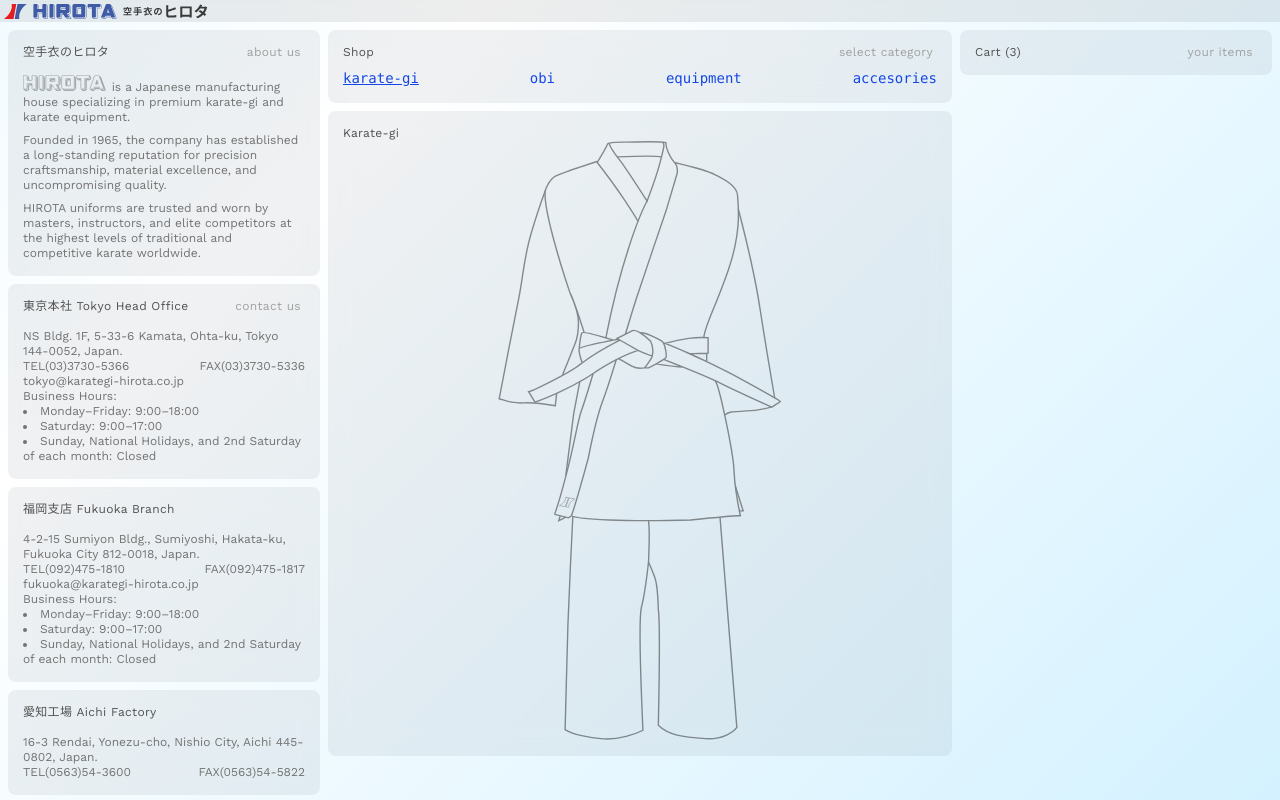
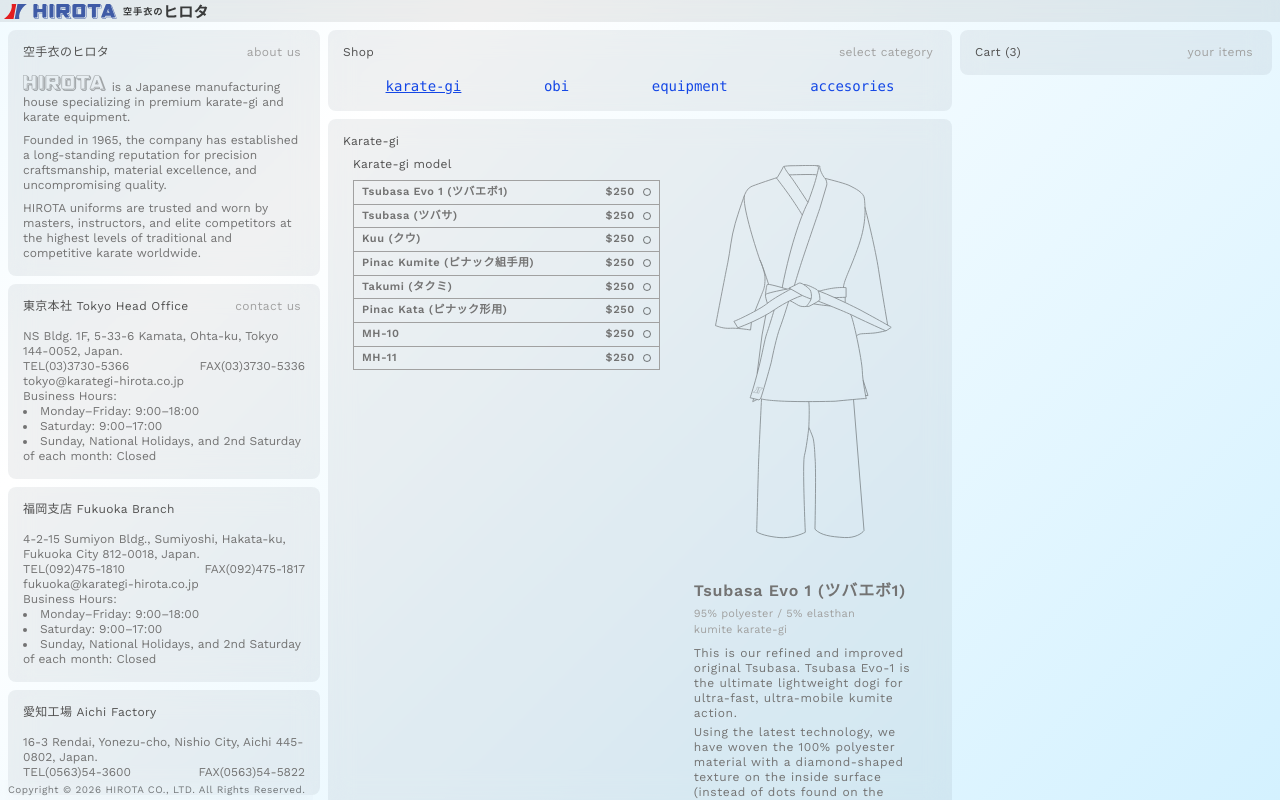
Before and after one commit to valentin-rack/hirota-2.0, a React (Vite) app: page / in a window 1280 px wide. Built offline with nearby package versions, Linux system fonts and the light colour scheme.

Commit message:
HIROTA 2.0: footer addition

```diff
--- a/src/components/about/About.jsx
+++ b/src/components/about/About.jsx
@@ -6,10 +6,12 @@ import FukuokaCard from "./elements/FukuokaCard";
 import AichiCard from "./elements/AichiCard";
 import ReservationsCard from "./elements/ReservationsCard";
 import FollowUsCard from "./elements/FollowUsCard";
+import FooterText from "../layout/FooterText";
+import FooterWithLogo from "../layout/FooterWithLogo";
 
 function About() {
   return (
-    <section className="flex flex-col gap-2 min-h-screen md:min-h-0 md:h-full md:overflow-y-auto pt-[30px] pb-2">
+    <section className="flex flex-col gap-2 min-h-screen md:min-h-0 md:h-full md:overflow-y-auto pt-[30px] pb-6">
 
       <AboutUsCard />
 
@@ -23,6 +25,8 @@ function About() {
 
       <FollowUsCard />
 
+      <FooterText />
+
     </section>
   );
 }
--- a/src/components/cart/Cart.jsx
+++ b/src/components/cart/Cart.jsx
@@ -2,7 +2,7 @@ import Card from "../ui/Card";
 
 function Cart() {
   return (
-    <section className="flex flex-col gap-2 min-h-screen md:min-h-0 md:h-full md:overflow-y-auto pt-[30px] pb-2">
+    <section className="flex flex-col gap-2 min-h-screen md:min-h-0 md:h-full md:overflow-y-auto pt-[30px] pb-6">
       <Card title="Cart (3)" subtitle="your items">
       </Card>
     </section>
--- /dev/null
+++ b/src/components/layout/FooterText.jsx
@@ -0,0 +1,13 @@
+function FooterText() {
+  const year = new Date().getFullYear();
+
+  return (
+    <footer className="pt-1 md:fixed md:bottom-[0px] md:left-[0px] md:backdrop-blur-md md:px-2 md:py-1">
+      <p className="leading-tight tracking-wider text-[10px] text-black/50 text-center md:align-baseline">
+        Copyright © {year} HIROTA CO., LTD. All Rights Reserved.
+      </p>
+    </footer>
+  );
+}
+
+export default FooterText;
--- a/src/components/shop/Shop.jsx
+++ b/src/components/shop/Shop.jsx
@@ -28,11 +28,11 @@ function Shop() {
     "text-sm font-mono text-blue-700 hover:underline cursor-pointer";
 
   return (
-    <section className="flex flex-col gap-2 min-h-screen md:min-h-0 md:h-full md:overflow-y-auto pt-[30px] pb-2">
+    <section className="flex flex-col gap-2 min-h-screen md:min-h-0 md:h-full md:overflow-y-auto pt-[30px] pb-6">
 
       <Card title="Shop" subtitle="select category">
         <nav>
-          <div className="flex gap-2 justify-between mt-2">
+          <div className="flex gap-10 justify-evenly mt-4">
 
             <button
               onClick={() => setActiveCategory("karate-gi")}
--- a/src/components/shop/elements/KarategiCard.jsx
+++ b/src/components/shop/elements/KarategiCard.jsx
@@ -4,7 +4,135 @@ import karategi from "../../../assets/ui/karate-gi-vector.svg"
 function KarategiCard() {
   return(
     <Card title="Karate-gi">
-      <img src={karategi} alt="HIROTA karate-gi" className="opacity-85 h-[600px]"/>
+      <div class="flex w-full">
+
+
+        <div class="basis-[55%] pt-2 px-2.5 pb-5 leading-tight">
+            <p class="title mb-2">Karate-gi model</p>
+
+            <table class="w-full border-collapse text-xs font-bold">
+              <tbody>
+                <tr class="karate-gi-option cursor-pointer">
+                  <td class="group px-2 py-1 border border-neutral-400">
+                    <div class="flex items-center justify-between">
+                      <span class="font-semibold tracking-wider text-neutral-500 text-[11px]">Tsubasa Evo 1 (ツバエボ1)</span>
+                      <div class="flex items-center gap-2">
+                        <span class="font-semibold tracking-wider text-neutral-500 text-[11px]">$250</span>
+                        <div class="circle relative w-[8px] h-[8px] rounded-full border border-black/50 flex items-center justify-center">
+                          <div class="inner-circle hidden w-[4px] h-[4px] rounded-full"></div>
+                        </div>
+                      </div>
+                    </div>
+                  </td>
+                </tr>
+                <tr class="karate-gi-option cursor-pointer">
+                  <td class="group px-2 py-1 border border-neutral-400">
+                    <div class="flex items-center justify-between">
+                      <span class="font-semibold tracking-wider text-neutral-500 text-[11px]">Tsubasa (ツバサ)</span>
+                      <div class="flex items-center gap-2">
+                        <span class="font-semibold tracking-wider text-neutral-500 text-[11px]">$250</span>
+                        <div class="circle relative w-[8px] h-[8px] rounded-full border border-black/50 flex items-center justify-center">
+                          <div class="inner-circle hidden w-[4px] h-[4px] rounded-full"></div>
+                        </div>
+                      </div>
+                    </div>
+                  </td>
+                </tr>
+                <tr class="karate-gi-option cursor-pointer">
+                  <td class="group px-2 py-1 border border-neutral-400">
+                    <div class="flex items-center justify-between">
+                      <span class="font-semibold tracking-wider text-neutral-500 text-[11px]">Kuu (クウ)</span>
+                      <div class="flex items-center gap-2">
+                        <span class="font-semibold tracking-wider text-neutral-500 text-[11px]">$250</span>
+                        <div class="circle relative w-[8px] h-[8px] rounded-full border border-black/50 flex items-center justify-center">
+                          <div class="inner-circle hidden w-[4px] h-[4px] rounded-full"></div>
+                        </div>
+                      </div>
+                    </div>
+                  </td>
+                </tr>
+                <tr class="karate-gi-option cursor-pointer">
+                  <td class="group px-2 py-1 border border-neutral-400">
+                    <div class="flex items-center justify-between">
+                      <span class="font-semibold tracking-wider text-neutral-500 text-[11px]">Pinac Kumite (ピナック組手用)</span>
+                      <div class="flex items-center gap-2">
+                        <span class="font-semibold tracking-wider text-neutral-500 text-[11px]">$250</span>
+                        <div class="circle relative w-[8px] h-[8px] rounded-full border border-black/50 flex items-center justify-center">
+                          <div class="inner-circle hidden w-[4px] h-[4px] rounded-full"></div>
+                        </div>
+                      </div>
+                    </div>
+                  </td>
+                </tr>
+                <tr class="karate-gi-option cursor-pointer">
+                  <td class="group px-2 py-1 border border-neutral-400">
+                    <div class="flex items-center justify-between">
+                      <span class="font-semibold tracking-wider text-neutral-500 text-[11px]">Takumi (タクミ)</span>
+                      <div class="flex items-center gap-2">
+                        <span class="font-semibold tracking-wider text-neutral-500 text-[11px]">$250</span>
+                        <div class="circle relative w-[8px] h-[8px] rounded-full border border-black/50 flex items-center justify-center">
+                          <div class="inner-circle hidden w-[4px] h-[4px] rounded-full"></div>
+                        </div>
+                      </div>
+                    </div>
+                  </td>
+                </tr>
+                <tr class="karate-gi-option cursor-pointer">
+                  <td class="group px-2 py-1 border border-neutral-400">
+                    <div class="flex items-center justify-between">
+                      <span class="font-semibold tracking-wider text-neutral-500 text-[11px]">Pinac Kata (ピナック形用)</span>
+                      <div class="flex items-center gap-2">
+                        <span class="font-semibold tracking-wider text-neutral-500 text-[11px]">$250</span>
+                        <div class="circle relative w-[8px] h-[8px] rounded-full border border-black/50 flex items-center justify-center">
+                          <div class="inner-circle hidden w-[4px] h-[4px] rounded-full"></div>
+                        </div>
+                      </div>
+                    </div>
+                  </td>
+                </tr>
+                <tr class="karate-gi-option cursor-pointer">
+                  <td class="group px-2 py-1 border border-neutral-400">
+                    <div class="flex items-center justify-between">
+                      <span class="font-semibold tracking-wider text-neutral-500 text-[11px]">MH-10</span>
+                      <div class="flex items-center gap-2">
+                        <span class="font-semibold tracking-wider text-neutral-500 text-[11px]">$250</span>
+                        <div class="circle relative w-[8px] h-[8px] rounded-full border border-black/50 flex items-center justify-center">
+                          <div class="inner-circle hidden w-[4px] h-[4px] rounded-full"></div>
+                        </div>
+                      </div>
+                    </div>
+                  </td>
+                </tr>
+                <tr class="karate-gi-option cursor-pointer">
+                  <td class="group px-2 py-1 border border-neutral-400">
+                    <div class="flex items-center justify-between">
+                      <span class="font-semibold tracking-wider text-neutral-500 text-[11px]">MH-11</span>
+                      <div class="flex items-center gap-2">
+                        <span class="font-semibold tracking-wider text-neutral-500 text-[11px]">$250</span>
+                        <div class="circle relative w-[8px] h-[8px] rounded-full border border-black/50 flex items-center justify-center">
+                          <div class="inner-circle hidden w-[4px] h-[4px] rounded-full"></div>
+                        </div>
+                      </div>
+                    </div>
+                  </td>
+                </tr>
+              </tbody>
+            </table>
+        </div>
+
+        <div class="basis-[45%] flex flex-col mt-4 mb-5">
+          <img src={karategi} alt="HIROTA karate-gi" className="w-[66%] mx-auto opacity-80 select-none mb-10"/>
+
+          <div class="mx-6">
+            <p class="text-base mb-1 font-semibold tracking-wider text-neutral-500">Tsubasa Evo 1 (ツバエボ1)</p>
+            <p class="subtitle tracking-widest text-[11px] mb-0.5">95% polyester / 5% elasthan</p>
+            <p class="subtitle tracking-widest text-[11px] mb-2.5">kumite karate-gi</p>
+            <p class="description tracking-wider mb-1">This is our refined and improved original Tsubasa. Tsubasa Evo-1 is the ultimate lightweight dogi for ultra-fast, ultra-mobile kumite action.</p>
+            <p class="description tracking-wider">Using the latest technology, we have woven the 100% polyester material with a diamond-shaped texture on the inside surface (instead of dots found on the original Tsubasa) to reduce friction even further and assist with gliding over the body.</p>
+          </div>
+        </div>
+
+      </div>
     </Card>
   )
 }
--- a/src/components/ui/Card.jsx
+++ b/src/components/ui/Card.jsx
@@ -1,6 +1,6 @@
 function Card({ title, subtitle, children }) {
   return (
-    <div className="flex flex-col p-[15px] backdrop-blur-md bg-gray-500/10 rounded-[8px]">
+    <div className="flex flex-col p-[15px] backdrop-blur-md bg-gray-500/10 rounded-[8px] hover:bg-gray-500/8 transition-colors">
 
       {(title || subtitle) && (
         <div className="flex items-start">
--- a/src/index.css
+++ b/src/index.css
@@ -23,6 +23,11 @@
 
   .link{
     @apply text-neutral-500 hover:underline hover:underline-offset-2 hover:opacity-70 transition-opacity cursor-pointer;
+  }
+
+  .text-justify-all{
+    text-align: justify;
+    text-align-last: justify;
   }
 }
 
```
Also changed, not shown: src/components/layout/FooterWithLogo.jsx (renamed from src/components/layout/Footer.jsx, +4 -4 lines).
